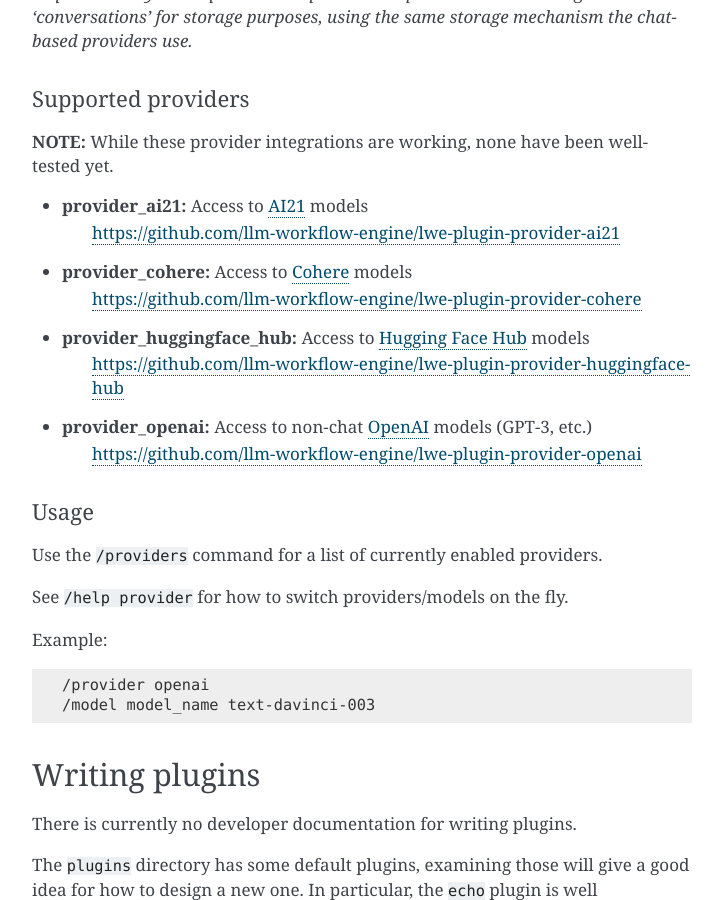
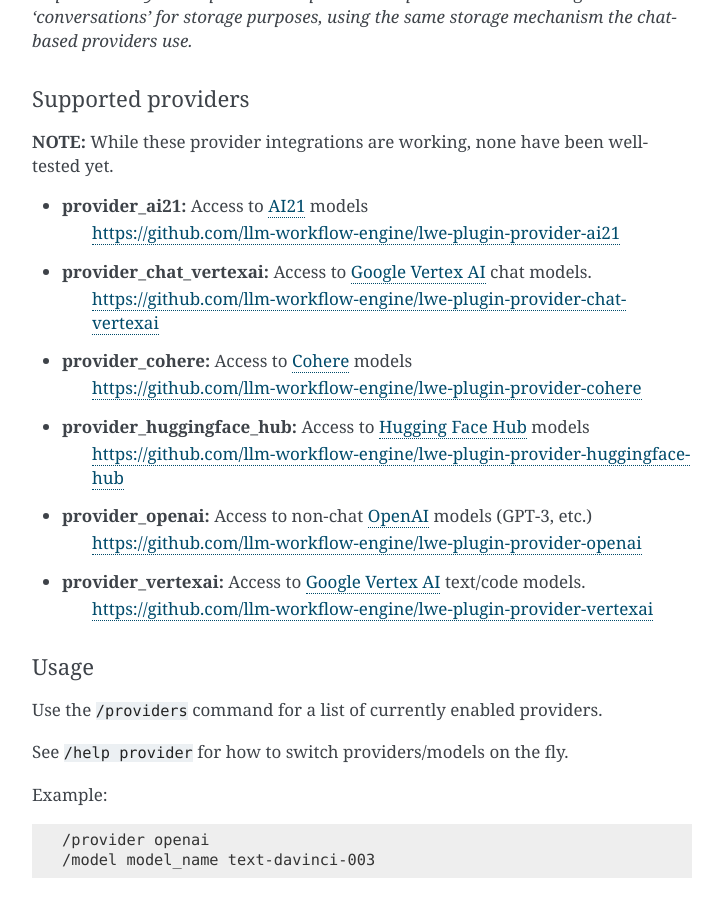
Before and after one commit to llm-workflow-engine/llm-workflow-engine, a Sphinx documentation site: the page built from docs/plugins.rst, in a window 1280 px wide and 900 px high, scrolled down 2279 px. Shown: the whole window, without its empty margins (388-1111 px from the left). Built offline with Sphinx 7.4.7, drawn with Linux system fonts in a browser that asks for light colours.

Commit message:
add vertex provider plugins to list

```diff
--- a/docs/plugins.rst
+++ b/docs/plugins.rst
@@ -107,12 +107,16 @@
 
 * **provider_ai21:** Access to `AI21 <https://docs.ai21.com/docs/jurassic-2-models>`_ models
    https://github.com/llm-workflow-engine/lwe-plugin-provider-ai21
+* **provider_chat_vertexai:** Access to `Google Vertex AI <https://cloud.google.com/vertex-ai/docs/generative-ai/learn/models>`_ chat models.
+   https://github.com/llm-workflow-engine/lwe-plugin-provider-chat-vertexai
 * **provider_cohere:** Access to `Cohere <https://docs.cohere.com/docs/models>`_ models
    https://github.com/llm-workflow-engine/lwe-plugin-provider-cohere
 * **provider_huggingface_hub:** Access to `Hugging Face Hub <https://huggingface.co/models>`_ models
    https://github.com/llm-workflow-engine/lwe-plugin-provider-huggingface-hub
 * **provider_openai:** Access to non-chat `OpenAI <https://platform.openai.com/docs/models)>`_ models (GPT-3, etc.)
    https://github.com/llm-workflow-engine/lwe-plugin-provider-openai
+* **provider_vertexai:** Access to `Google Vertex AI <https://cloud.google.com/vertex-ai/docs/generative-ai/learn/models>`_ text/code models.
+   https://github.com/llm-workflow-engine/lwe-plugin-provider-vertexai
 
 
 """""""""""""""""""""""""""""""""""""""""""""""
```
